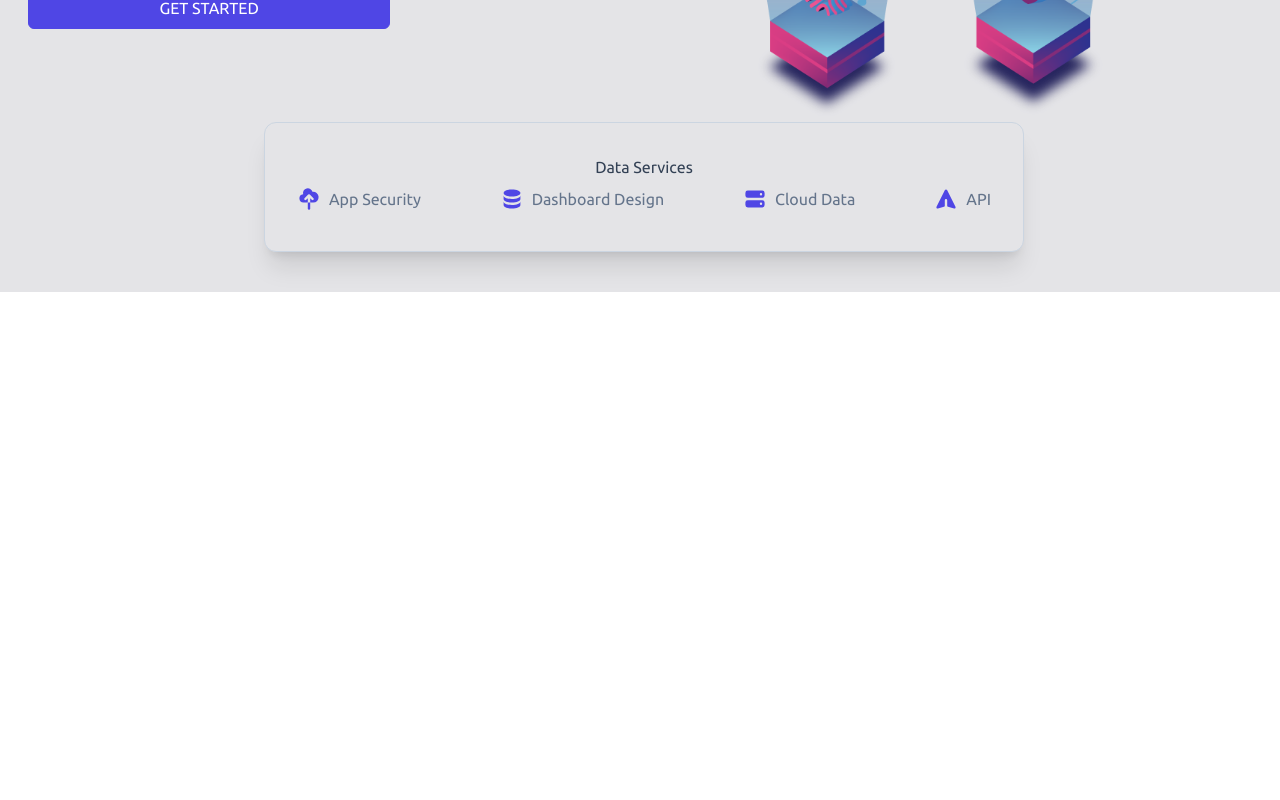
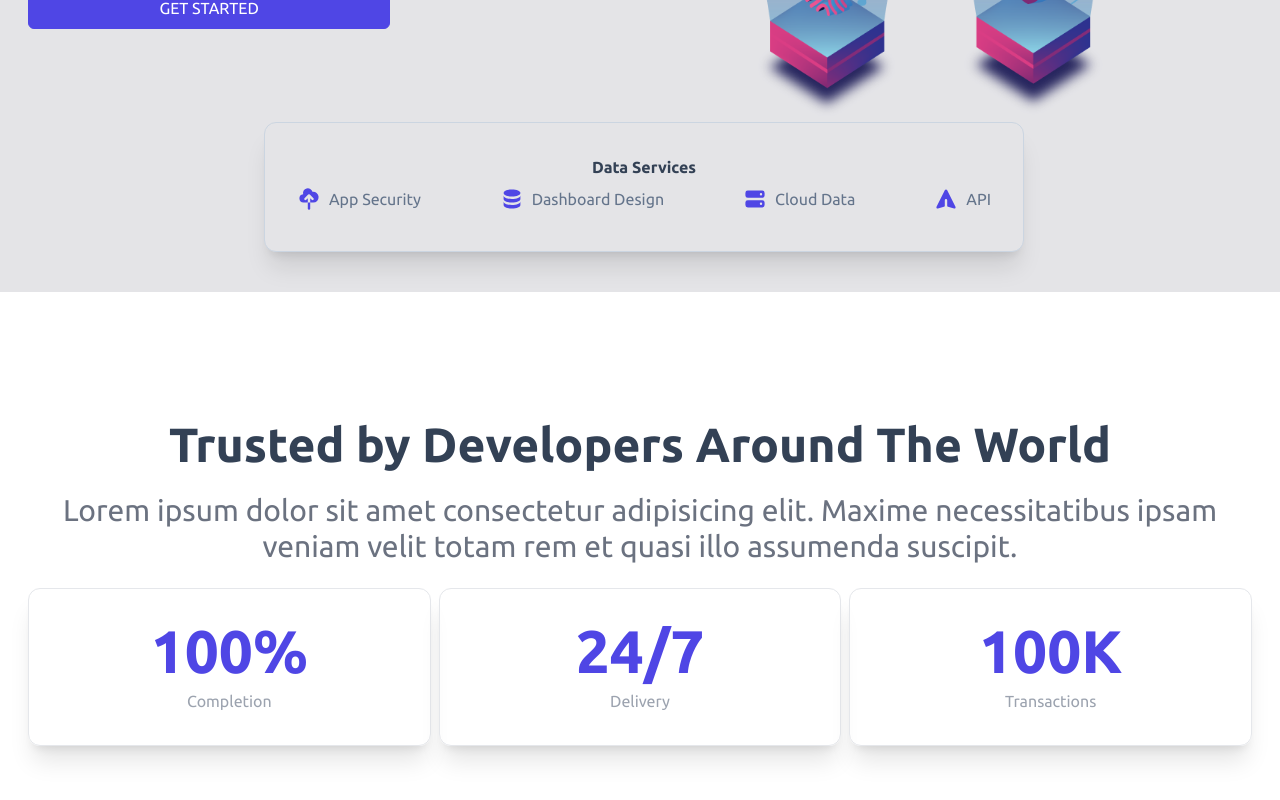
Before and after one commit to thes3interdev/slp-mawingu-website, a React (Vite) app: page / in a window 1280 px wide. Shown: the part 508-1308 px from the top of the page. Before the commit the page ends 800 px from the top, so only its background shows below. Built offline with nearby package versions, Linux system fonts and the light colour scheme.

Commit message:
feat: about section.

```diff
--- /dev/null
+++ b/src/components/SectionAbout.jsx
@@ -0,0 +1,31 @@
+const SectionAbout = () => {
+	return (
+		<div className="my-32 w-full">
+			<div className="mx-auto max-w-[1240px]">
+				<div className="text-center">
+					<h2 className="text-5xl font-bold">Trusted by Developers Around The World</h2>
+					<p className="py-6 text-3xl text-gray-500">
+						Lorem ipsum dolor sit amet consectetur adipisicing elit. Maxime
+						necessitatibus ipsam veniam velit totam rem et quasi illo assumenda suscipit.
+					</p>
+				</div>
+				<div className="grid gap-2 px-2 text-center md:grid-cols-3">
+					<div className="rounded-xl border py-8 shadow-xl">
+						<p className="text-6xl font-bold text-indigo-600">100%</p>
+						<p className="mt-2 text-gray-400">Completion</p>
+					</div>
+					<div className="rounded-xl border py-8 shadow-xl">
+						<p className="text-6xl font-bold text-indigo-600">24/7</p>
+						<p className="mt-2 text-gray-400">Delivery</p>
+					</div>
+					<div className="rounded-xl border py-8 shadow-xl">
+						<p className="text-6xl font-bold text-indigo-600">100K</p>
+						<p className="mt-2 text-gray-400">Transactions</p>
+					</div>
+				</div>
+			</div>
+		</div>
+	);
+};
+
+export default SectionAbout;
--- a/src/components/SectionHero.jsx
+++ b/src/components/SectionHero.jsx
@@ -20,7 +20,7 @@ const SectionHero = () => {
 					<img src={bgHeroImage} alt="Hero Image" className="w-full" />
 				</div>
 				<div className="absolute bottom-[5%] mx-1 flex transform flex-col rounded-xl border border-slate-300 bg-zinc-200 py-8 text-center shadow-xl md:left-1/2 md:min-w-[760px] md:-translate-x-1/2">
-					<p>Data Services</p>
+					<p className="font-semibold">Data Services</p>
 					<div className="flex flex-wrap justify-between px-4">
 						<p className="flex px-4 py-2 text-slate-500">
 							<CloudUploadIcon className="mr-2 h-6 w-6 text-indigo-600" /> App Security
--- a/src/pages/PageHome.jsx
+++ b/src/pages/PageHome.jsx
@@ -1,6 +1,7 @@
+import UtilityTabTitle from '../utilities/UtilityTabTitle';
 import NavigationHeader from '../components/NavigationHeader';
 import SectionHero from '../components/SectionHero';
-import UtilityTabTitle from '../utilities/UtilityTabTitle';
+import SectionAbout from '../components/SectionAbout';
 
 const PageHome = () => {
 	UtilityTabTitle('Home Page | Superior Software Solutions');
@@ -9,6 +10,7 @@ const PageHome = () => {
 		<div>
 			<NavigationHeader />
 			<SectionHero />
+			<SectionAbout />
 		</div>
 	);
 };
```
